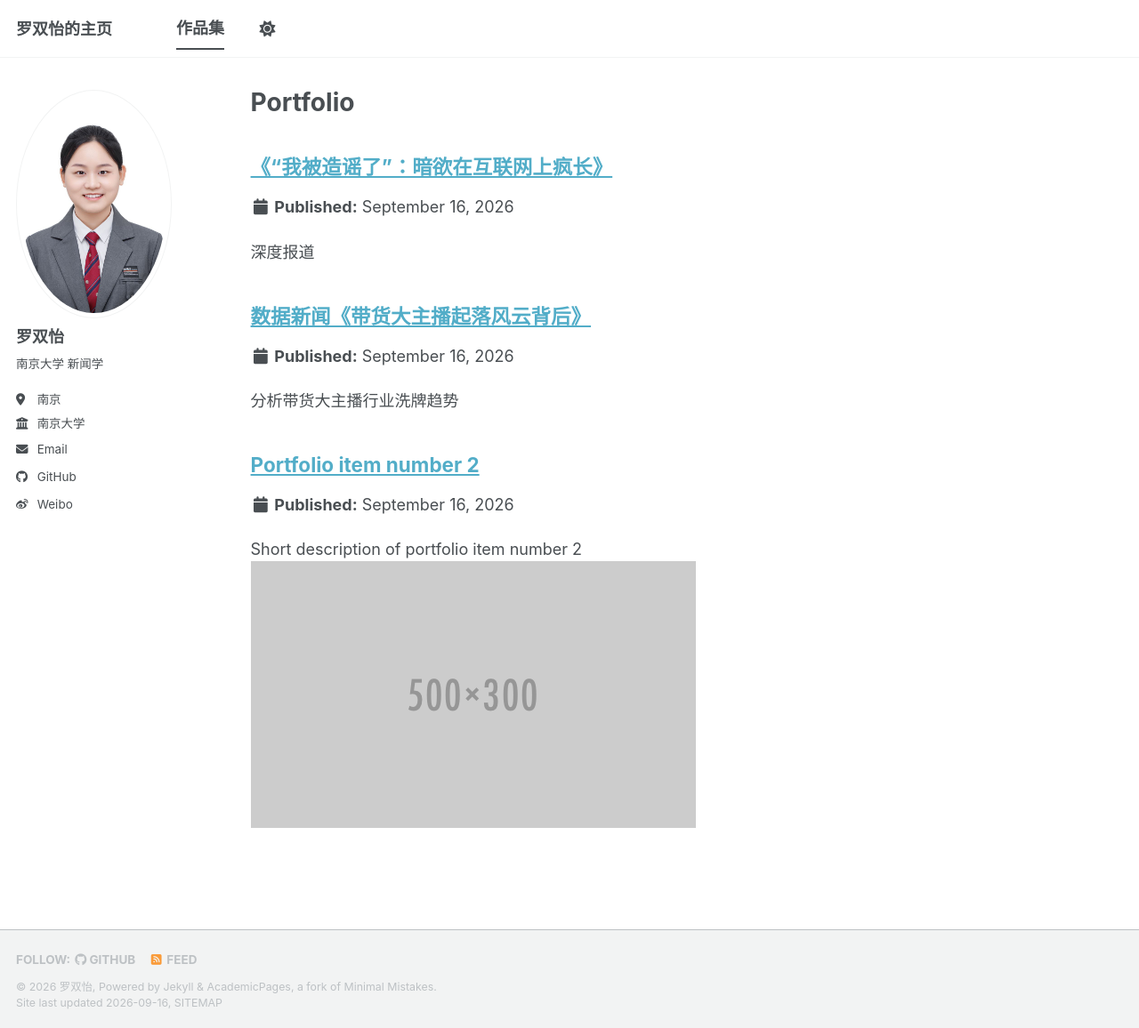
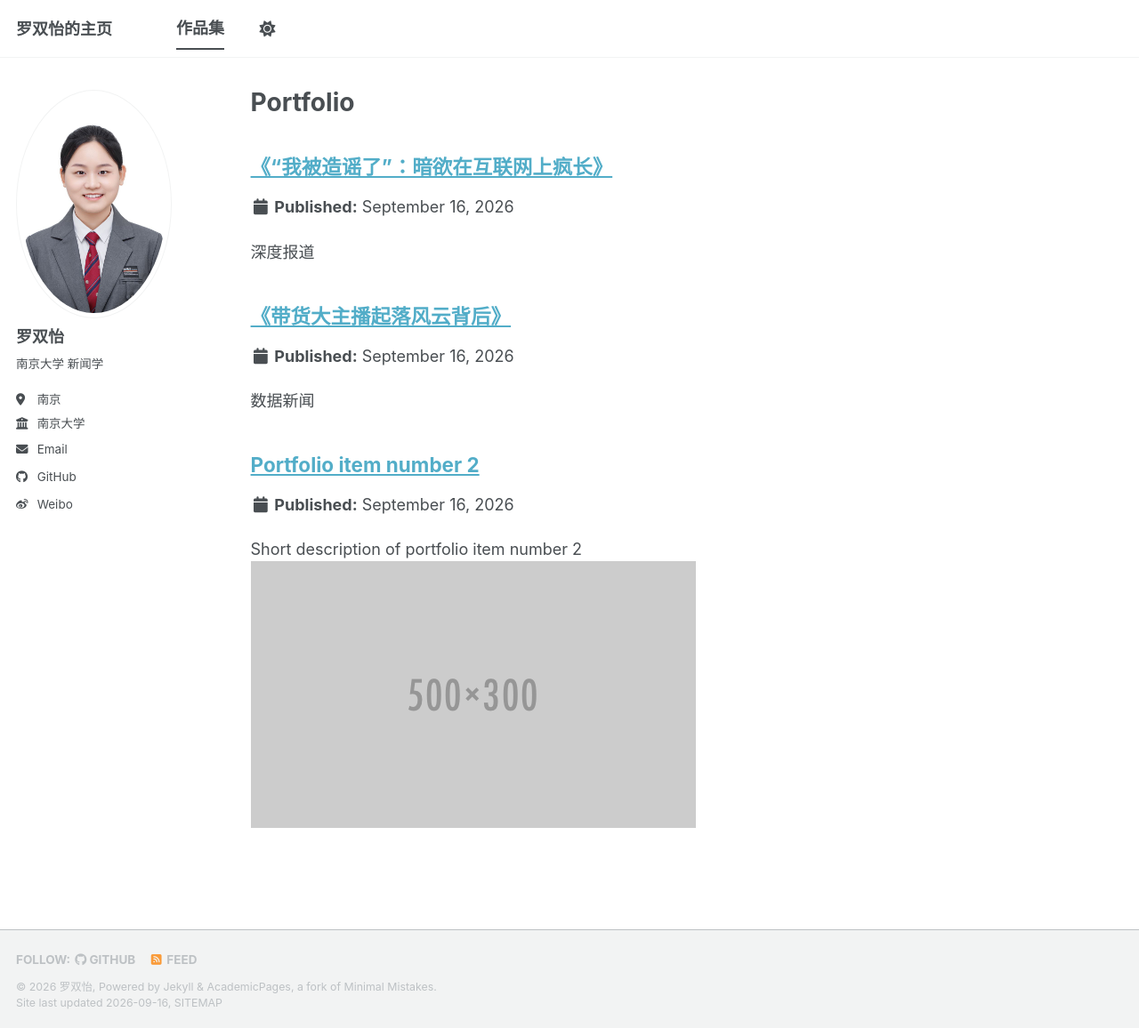
Before and after one commit to luoshuangyi122/luoshuangyi122.github.io, a Jekyll site: the page built from _pages/portfolio.html, in a window 1280 px wide and 1156 px high. Shown: the whole window at 89% size. Built offline with Jekyll 4.4.1, drawn with Linux system fonts in a browser that asks for light colours; a style sheet for code colours, icons or effects is not loaded.

Commit message:
Update portfolio-1.md

```diff
--- a/_portfolio/portfolio-1.md
+++ b/_portfolio/portfolio-1.md
@@ -1,6 +1,6 @@
 ---
-title: "数据新闻《带货大主播起落风云背后》"
-excerpt: "分析带货大主播行业洗牌趋势"
+title: "《带货大主播起落风云背后》"
+excerpt: "数据新闻"
 collection: portfolio
 ---
 
```
